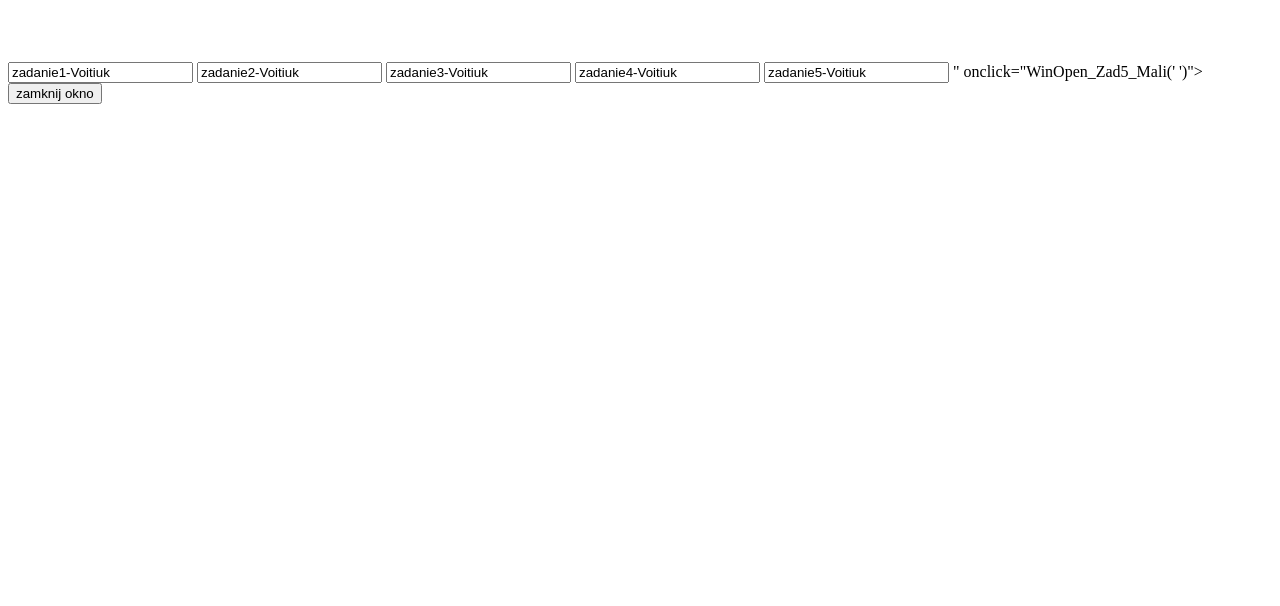
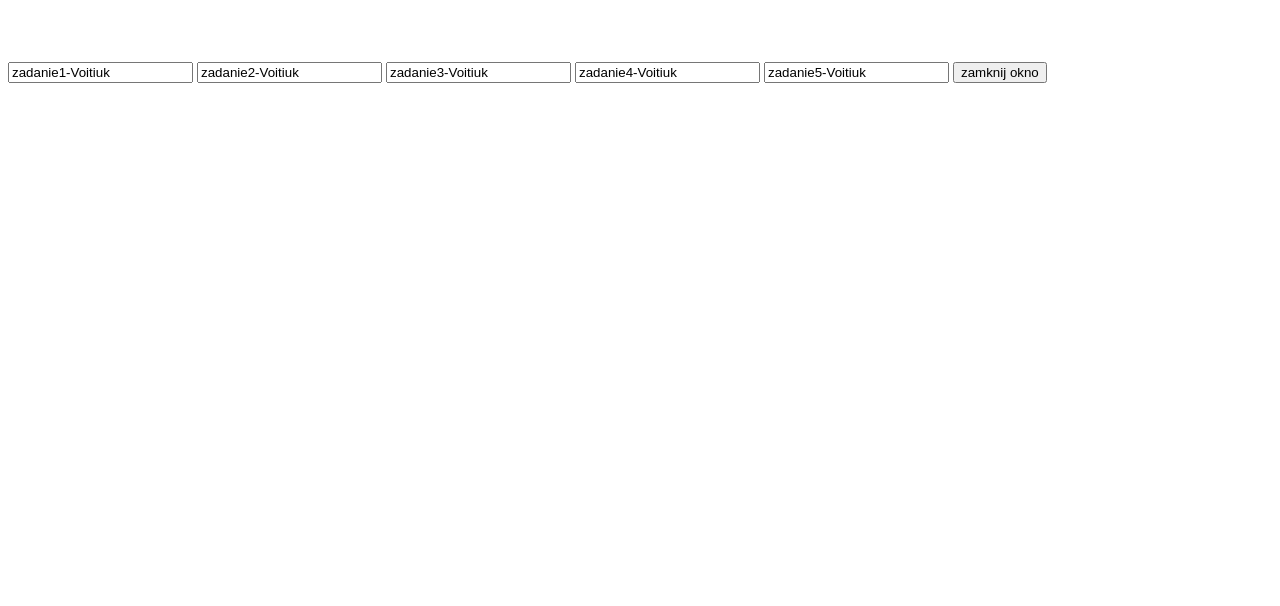
Before and after one commit to nastka2KP/Javascript, a plain HTML site: page index.html in a window 1280 px wide. Shown: the part 194-800 px from the top of the page. Drawn offline with Linux system fonts and the light colour scheme.

Commit message:
Update index.html

```diff
--- a/index.html
+++ b/index.html
@@ -39,23 +39,6 @@ function okno_zamknij()
         <input type="button_z3" name="zadanie3" value="zadanie3-Voitiuk" onclick="WinOpen_zadanie3_voit(' ')">
         <input type="button_z4" name="zadanie4" value="zadanie4-Voitiuk" onclick="WinOpen_zadanie4_voit(' ')">
         <input type="button_z5" name="zadanie5" value="zadanie5-Voitiuk" onclick="WinOpen_zadanie5_voit(' ')">
-
-
-
-
-
-
-
-
-
-
-
-
-
-
-
-
-" onclick="WinOpen_Zad5_Mali(' ')">
         <input type="button" value="zamknij okno" onclick="okno_zamknij()"/>
     </form>
 </body>
```
